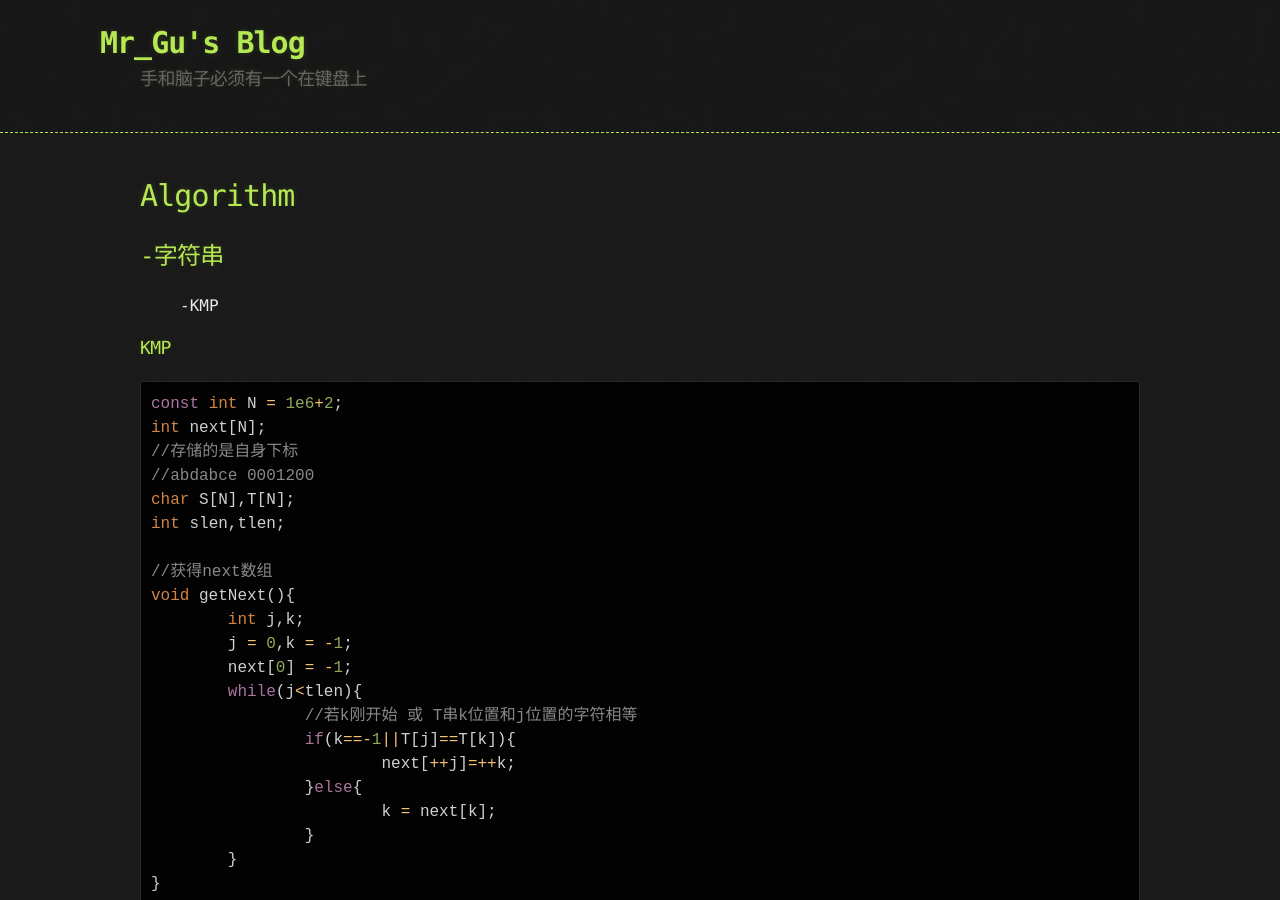
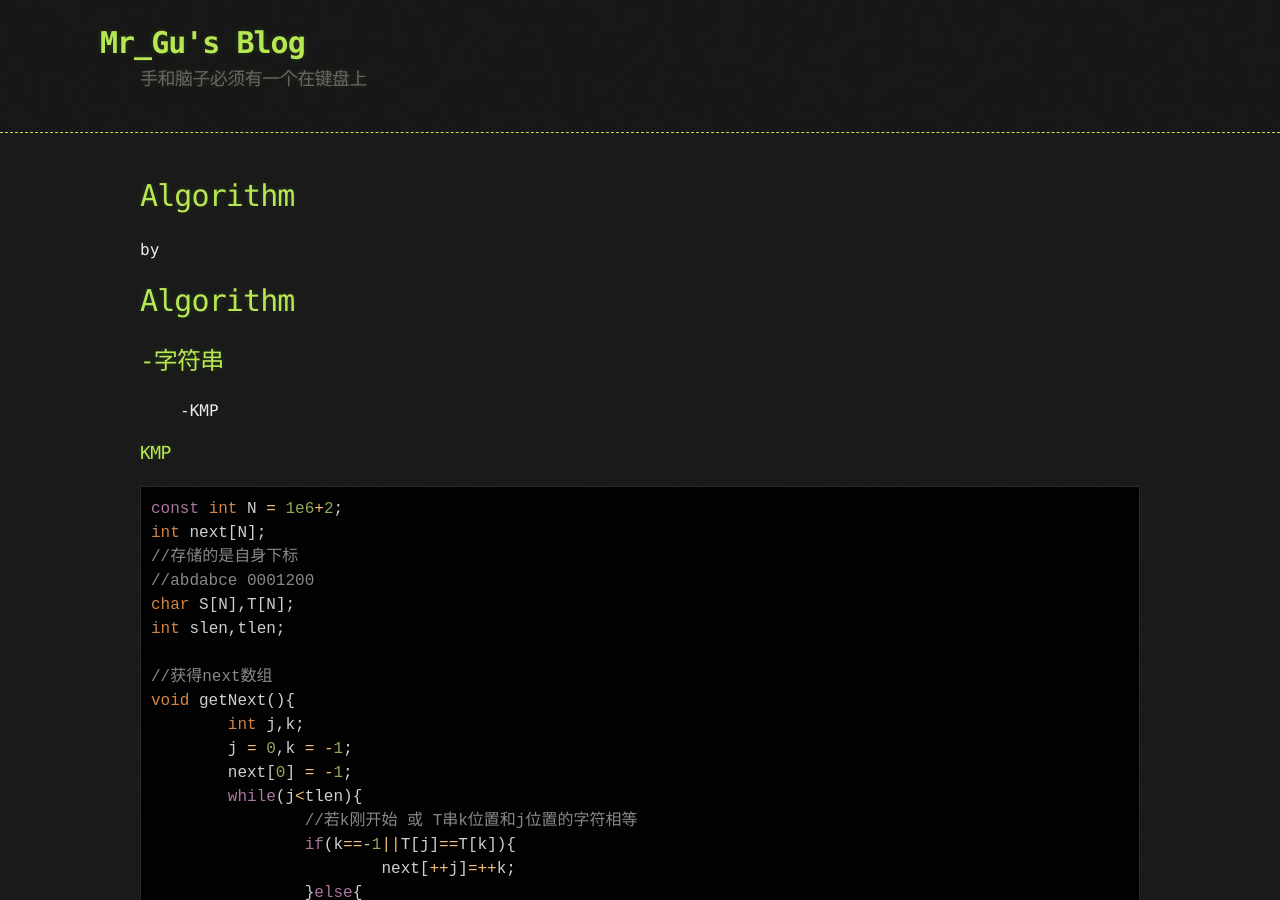
Before and after one commit to Mr-Gu666/Mr-Gu666.github.io, a Jekyll site: the page built from _posts/2019-12-13-Algorithm.md, in a window 1280 px wide and 900 px high. Built offline with Jekyll 4.4.1, drawn with Linux system fonts in a browser that asks for light colours.

Commit message:
Update post.html

```diff
--- a/_layouts/post.html
+++ b/_layouts/post.html
@@ -2,9 +2,9 @@
 layout: default
 ---
 
-<!--<small>{{ page.date | date: "%-d %B %Y" }}</small>
+<!--<small>{{ page.date | date: "%-d %B %Y" }}</small>-->
 <h1>{{ page.title }}</h1>
-<p class="view">by {{ page.author | default: site.author }}</p>-->
+<p class="view">by {{ page.author | default: site.author }}</p>
 {{content}}
 
 {% if page.tags %}
```
